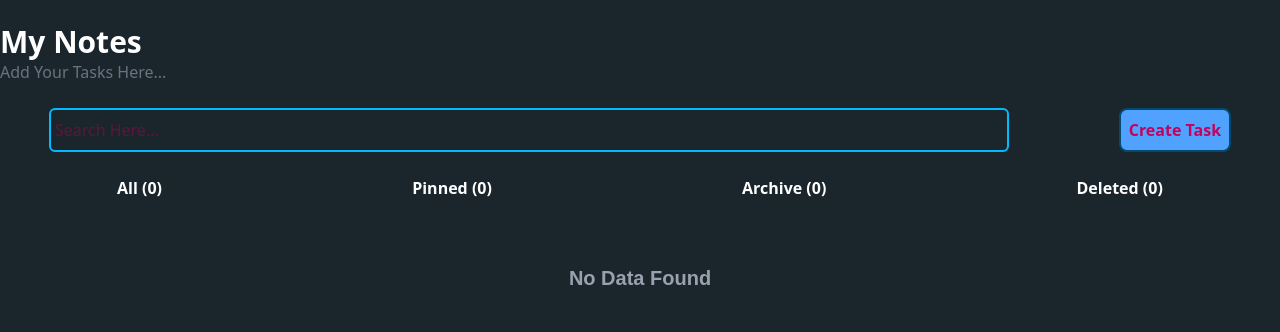
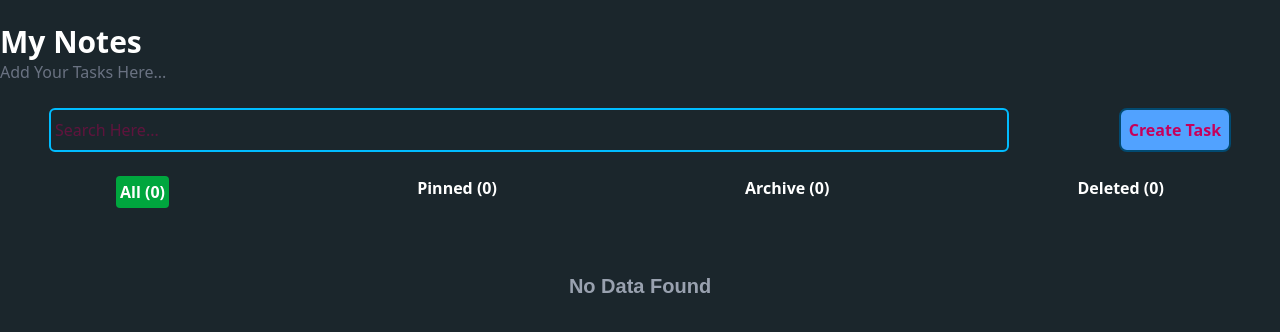
Before and after one commit to Paramesh-Kumar-2004/Notes_App_Project-1, a React (Vite) app: page / in a window 1280 px wide. Shown: the top 332 px of the page. Built offline with nearby package versions, Linux system fonts and the light colour scheme.

Commit message:
Adding the BG Color For Active Filter

```diff
--- a/src/Components/Cards.jsx
+++ b/src/Components/Cards.jsx
@@ -9,7 +9,7 @@ import { Store } from "./ContextAPI";
 
 const Cards = () => {
 
-    const { task, setTask, filter } = useContext(Store)
+    const { task, setTask, filter, setFilter } = useContext(Store)
 
     const HandleTypeChange = (id, e) => {
         try {
@@ -19,6 +19,7 @@ const Cards = () => {
                 ele.id === id ? { ...ele, type: UpdateType } : ele
             );
             setTask(updatedTasks);
+            setFilter(UpdateType)
             localStorage.setItem("task", JSON.stringify(updatedTasks));
         } catch (error) {
             console.log(error)
@@ -66,15 +67,19 @@ const Cards = () => {
                                                 <img src={EditIMG} alt="Pin" className="inline" />
                                                 <p className="inline text-green-500">Edit</p>
                                             </div>
-                                            <div className="flex items-center justify-center space-x-1 hover:scale-125 transition duration-400">
-                                                <img src={PinIMG} alt="Pin" className="inline" />
+
+                                            <div className="flex items-center justify-center gap-0 cursor-pointer transform transition-transform duration-300">
+                                                <img src={PinIMG} alt="Pin" className="w-5 h-5" />
                                                 <button
                                                     value={ele.type === "pin" ? "all" : "pin"}
                                                     onClick={(e) => HandleTypeChange(ele.id, e)}
-                                                    className="inline text-yellow-300 cursor-pointer">
+                                                    className={`px-3 py-1 text-sm font-semibold rounded-md text-yellow-300 hover:bg-yellow-400 hover:text-[#1B262C] transition-colors duration-300 hover:scale-110 cursor-pointer`}
+                                                >
                                                     {ele.type === "pin" ? "Unpin" : "Pin"}
                                                 </button>
                                             </div>
+
+
                                             <div className="flex items-center justify-center space-x-1 cursor-pointer hover:scale-125 transition duration-400">
                                                 <img src={ArchiveIMG} alt="Pin" className="inline" />
                                                 <p onClick={() => HandleTypeChange(ele.id, "archive")} className="inline text-sky-500">Archive</p>
--- a/src/Pages/Home.jsx
+++ b/src/Pages/Home.jsx
@@ -6,7 +6,7 @@ import Cards from '../Components/Cards'
 
 const Home = () => {
 
-    const { task, allCount, archiveCount, pinnedCount, deleteCount, setFilter } = useContext(Store)
+    const { allCount, archiveCount, pinnedCount, deleteCount, filter, setFilter } = useContext(Store)
 
     function HandleFilter(data) {
         try {
@@ -32,22 +32,22 @@ const Home = () => {
                 <div className='flex gap-4 justify-around mb-6'>
                     <div
                         onClick={() => HandleFilter("all")}
-                        className='cursor-pointer font-bold'
+                        className={filter === "all" ? 'cursor-pointer font-bold bg-green-600 p-1 rounded-sm' : "cursor-pointer font-bold"}
                     >All ({allCount})</div>
 
                     <div
                         onClick={() => HandleFilter("pin")}
-                        className='cursor-pointer font-bold'
+                        className={filter === "pin" ? 'cursor-pointer font-bold bg-green-600 p-1 rounded-sm' : "cursor-pointer font-bold"}
                     >Pinned ({pinnedCount})</div>
 
                     <div
                         onClick={() => HandleFilter("archive")}
-                        className='cursor-pointer font-bold'
+                        className={filter === "archive" ? 'cursor-pointer font-bold bg-green-600 p-1 rounded-sm' : "cursor-pointer font-bold"}
                     >Archive ({archiveCount})</div>
 
                     <div
                         onClick={() => HandleFilter("trash")}
-                        className='cursor-pointer font-bold'
+                        className={filter === "trash" ? 'cursor-pointer font-bold bg-green-600 p-1 rounded-sm' : "cursor-pointer font-bold"}
                     >Deleted ({deleteCount})</div>
 
                 </div>
```
